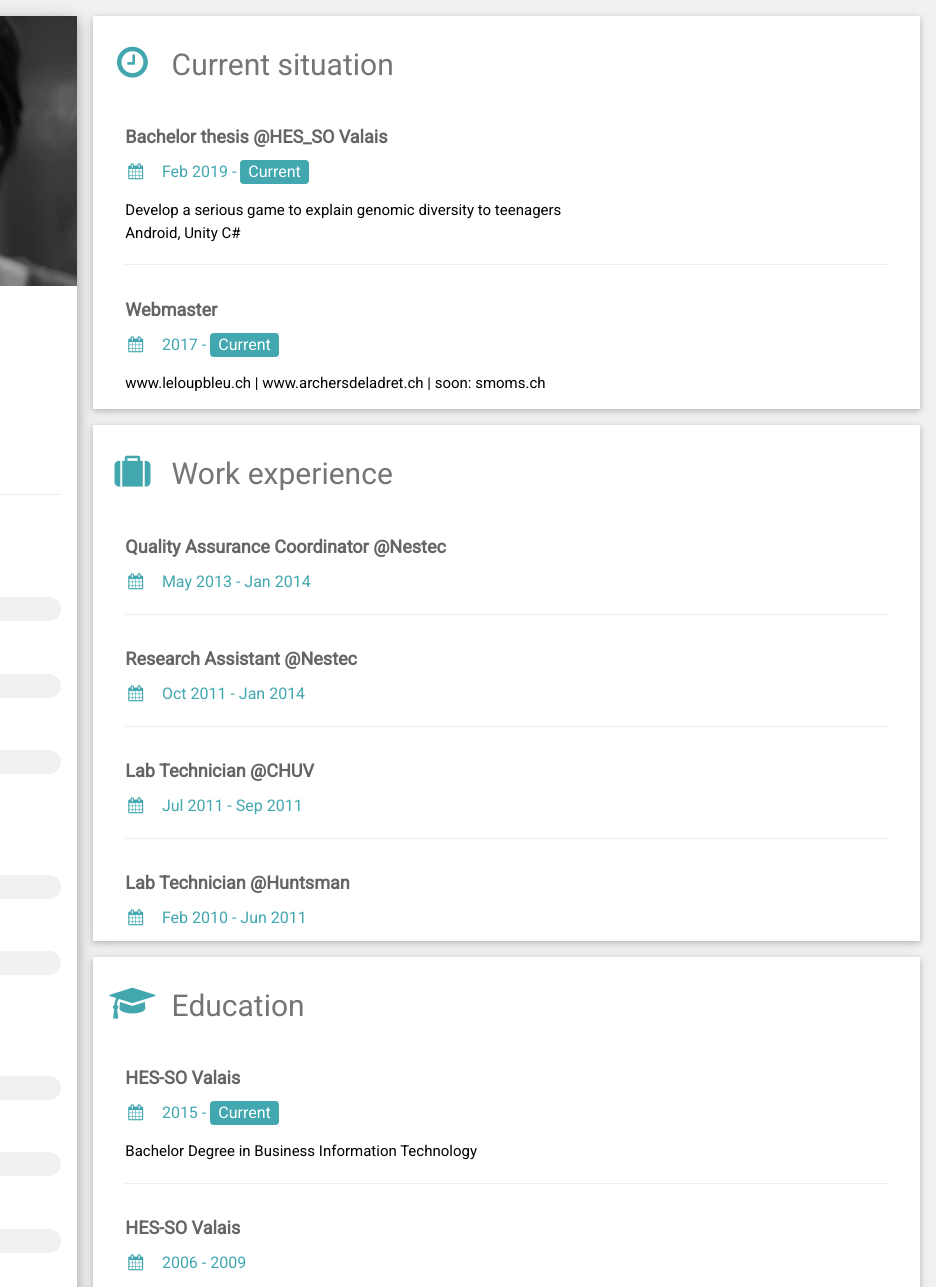
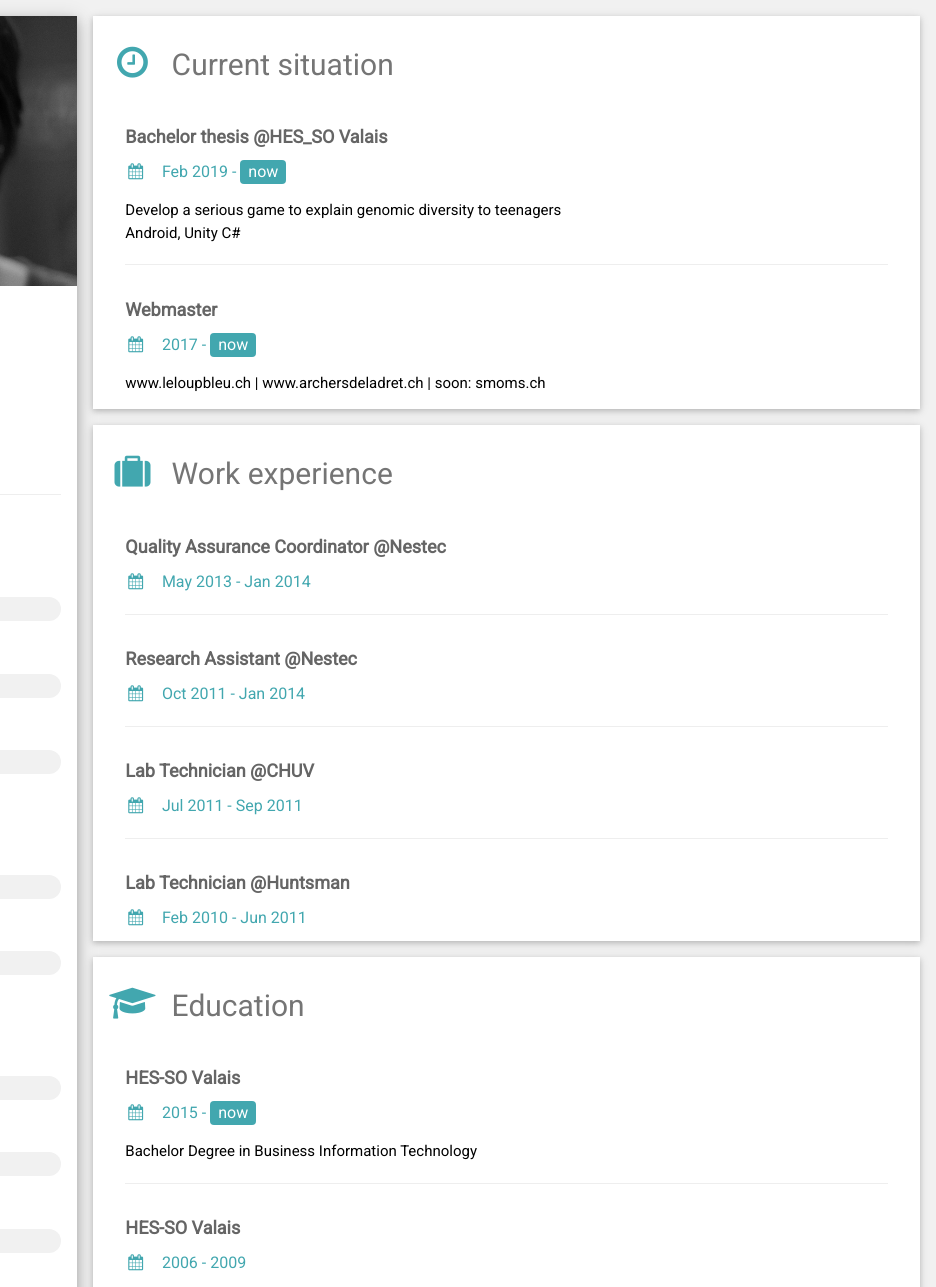
Before and after one commit to AoNoOokami/AoNoOokami.github.io, a plain HTML site: page index.html in a window 1280 px wide. Shown: the top 1287 px of the page, 344-1280 px from the left. Drawn offline with nearby package versions, Linux system fonts and the light colour scheme.

Commit message:
Minor improvements

```diff
--- a/index.html
+++ b/index.html
@@ -1,6 +1,6 @@
 <!DOCTYPE html>
 <html>
-<title>W3.CSS Template</title>
+<title>Resume</title>
 <meta charset="UTF-8">
 <meta name="viewport" content="width=device-width, initial-scale=1">
 <link rel="stylesheet" href="https://www.w3schools.com/w3css/4/w3.css">
@@ -115,13 +115,13 @@ img {
         <h2 class="w3-text-grey w3-padding-16"><i class="fa fa-clock-o fa-fw w3-margin-right w3-xxlarge w3-text-teal"></i>Current situation</h2>
         <div class="w3-container">
           <h5 class="w3-opacity"><b>Bachelor thesis @HES_SO Valais</b></h5>
-          <h6 class="w3-text-teal"><i class="fa fa-calendar fa-fw w3-margin-right"></i>Feb 2019 - <span class="w3-tag w3-teal w3-round">Current</span></h6>
+          <h6 class="w3-text-teal"><i class="fa fa-calendar fa-fw w3-margin-right"></i>Feb 2019 - <span class="w3-tag w3-teal w3-round">now</span></h6>
           <p>Develop a serious game to explain genomic diversity to teenagers<br>Android, Unity C#</p>
           <hr>
         </div>
         <div class="w3-container">
           <h5 class="w3-opacity"><b>Webmaster</b></h5>
-          <h6 class="w3-text-teal"><i class="fa fa-calendar fa-fw w3-margin-right"></i>2017 - <span class="w3-tag w3-teal w3-round">Current</span></h6>
+          <h6 class="w3-text-teal"><i class="fa fa-calendar fa-fw w3-margin-right"></i>2017 - <span class="w3-tag w3-teal w3-round">now</span></h6>
           <p>www.leloupbleu.ch | www.archersdeladret.ch | soon: smoms.ch</p>
         </div>
       </div>
@@ -153,7 +153,7 @@ img {
         <h2 class="w3-text-grey w3-padding-16"><i class="fa fa-graduation-cap fa-fw w3-margin-right w3-xxlarge w3-text-teal"></i>Education</h2>
 		        <div class="w3-container">
           <h5 class="w3-opacity"><b>HES-SO Valais</b></h5>
-          <h6 class="w3-text-teal"><i class="fa fa-calendar fa-fw w3-margin-right"></i>2015 - <span class="w3-tag w3-teal w3-round">Current</span></h6>
+          <h6 class="w3-text-teal"><i class="fa fa-calendar fa-fw w3-margin-right"></i>2015 - <span class="w3-tag w3-teal w3-round">now</span></h6>
           <p>Bachelor Degree in Business Information Technology</p>
           <hr>
         </div>
```
